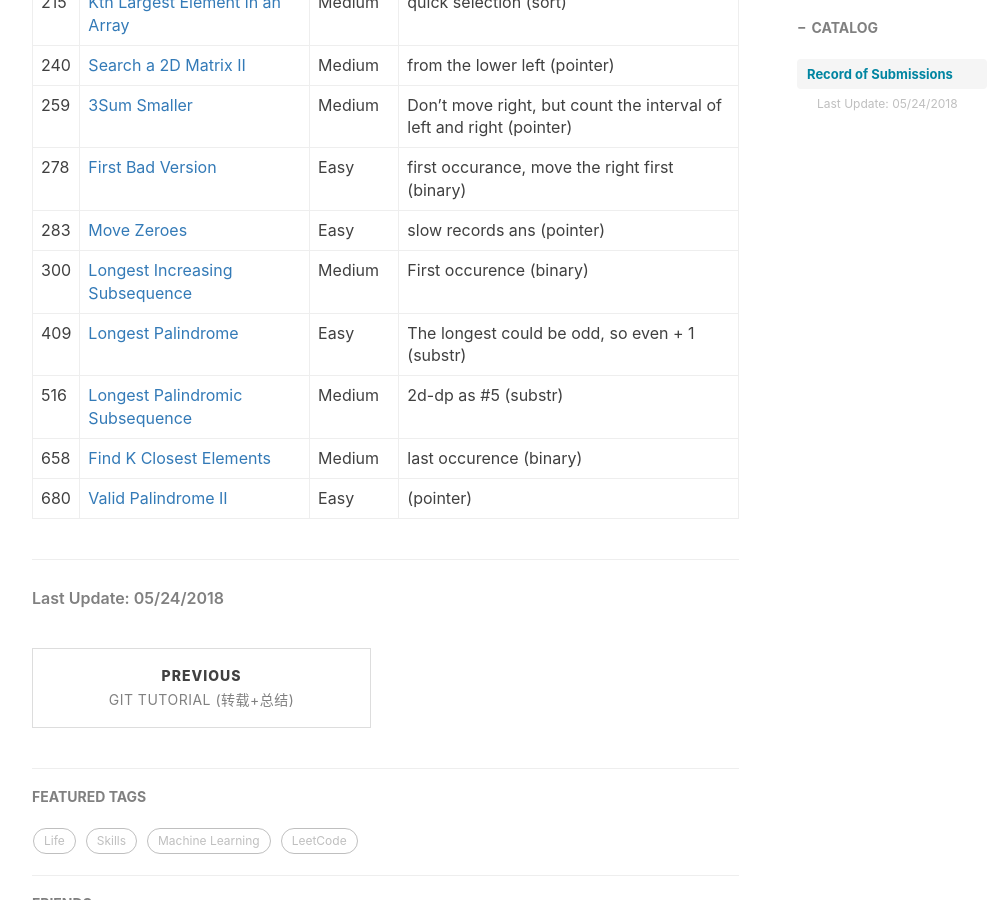
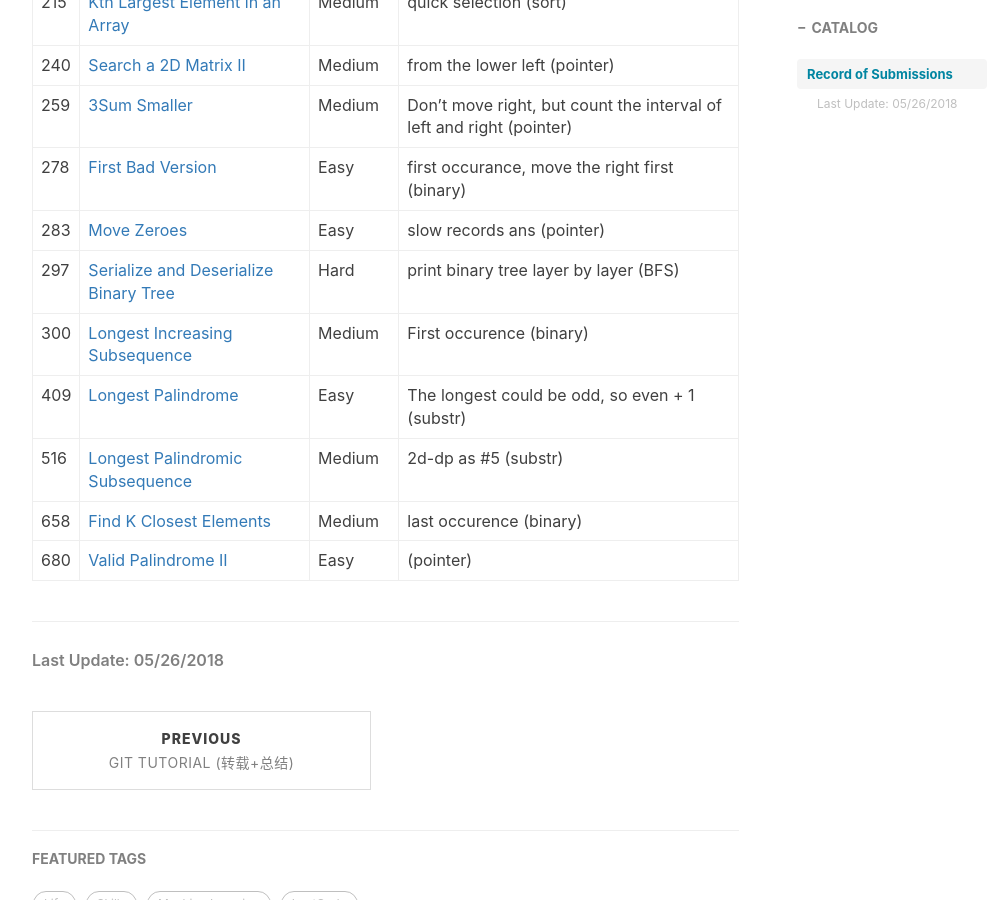
Before and after one commit to ly16/ly16.github.io, a Jekyll site: the page built from _posts/2018-05-18-leetcode-record-round1.md, in a window 1280 px wide and 900 px high, scrolled down 1914 px. Shown: the whole window, without its empty margins (233-1221 px from the left). Built offline with Jekyll 4.4.1, drawn with Linux system fonts in a browser that asks for light colours; nearby versions of some CDN libraries; comment, search, counter and statistics services are not loaded.

Commit message:
Update 2018-05-18-leetcode-record-round1.md

```diff
--- a/_posts/2018-05-18-leetcode-record-round1.md
+++ b/_posts/2018-05-18-leetcode-record-round1.md
@@ -45,6 +45,7 @@ tags:
 |259|[3Sum Smaller](https://github.com/ly16/LC-Practice/blob/master/3Sum%20Smaller.java)|Medium|Don't move right, but count the interval of left and right (pointer)|
 |278|[First Bad Version](https://github.com/ly16/LC-Practice/blob/master/First%20Bad%20Version.java)|Easy|first occurance, move the right first (binary)|
 |283|[Move Zeroes](https://github.com/ly16/LC-Practice/blob/master/Move%200s%20To%20The%20End%20II.java)|Easy|slow records ans (pointer)|
+|297|[Serialize and Deserialize Binary Tree](https://github.com/ly16/LC-Practice/blob/master/Binary%20Tree%20Serialization.java)|Hard|print binary tree layer by layer (BFS)|
 |300|[Longest Increasing Subsequence](https://github.com/ly16/LC-Practice/blob/master/Longest%20Ascending%20Subsequence.java)|Medium|First occurence (binary)|
 |409|[Longest Palindrome](https://github.com/ly16/LC-Practice/blob/master/Longest%20Palindrome.java)|Easy|The longest could be odd, so even + 1 (substr)|
 |516|[Longest Palindromic Subsequence](https://github.com/ly16/LC-Practice/blob/master/Longest%20Palindromic%20Subsequence.java)|Medium|2d-dp as #5 (substr)|
@@ -54,4 +55,4 @@ tags:
 
 ______________________________________________
 
-###### Last Update: 05/24/2018
+###### Last Update: 05/26/2018
```
